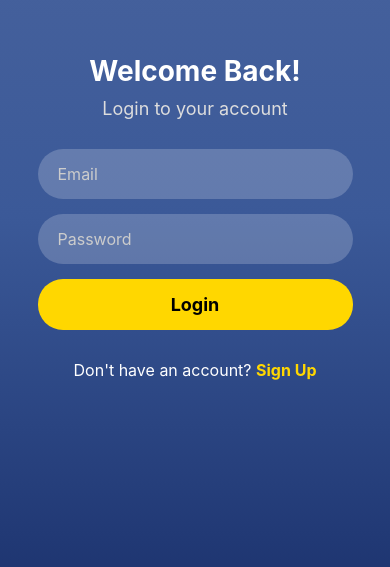
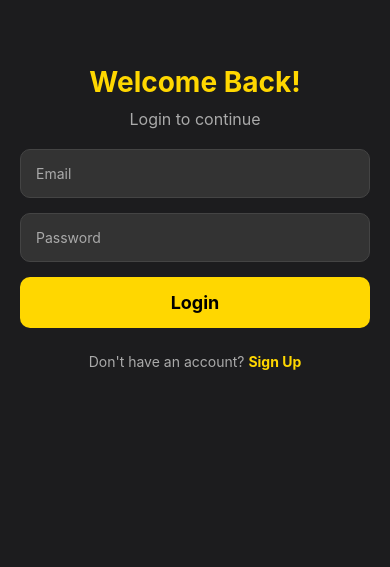
Before and after one commit to Qusai007/EventOrganizerApp, a React Native app: screen /Login in a window 390 px wide. Shown: the part 205-772 px from the top of the page. Built offline with nearby package versions, Linux system fonts and the light colour scheme; no server answers.

Commit message:
Update LoginScreen

```diff
--- a/screens/LoginScreen.js
+++ b/screens/LoginScreen.js
@@ -1,119 +1,105 @@
-import React, { useState } from "react";
-import {
-  View,
-  Text,
-  TextInput,
-  TouchableOpacity,
-  StyleSheet,
-  Alert,
-} from "react-native";
-import { auth } from "../firebase";
-import { signInWithEmailAndPassword } from "firebase/auth";
-import { LinearGradient } from "expo-linear-gradient";
+import React, { useState } from 'react';
+import { View, Text, TextInput, TouchableOpacity, StyleSheet, Alert } from 'react-native';
+import { auth } from '../firebase';
+import { signInWithEmailAndPassword } from 'firebase/auth';
 
 export default function LoginScreen({ navigation }) {
-  const [email, setEmail] = useState("");
-  const [password, setPassword] = useState("");
+  const [email, setEmail] = useState('');
+  const [password, setPassword] = useState('');
 
   const handleLogin = async () => {
     try {
       await signInWithEmailAndPassword(auth, email, password);
-      Alert.alert("Success", "Logged in successfully!");
-      navigation.navigate("Main");
+      Alert.alert('Success', 'Logged in successfully!');
+      navigation.navigate('Main');
     } catch (error) {
-      Alert.alert("Error", "Invalid email or password.");
+      Alert.alert('Error', 'Invalid email or password.');
     }
   };
 
   return (
-    <LinearGradient
-      colors={["#4c669f", "#3b5998", "#192f6a"]}
-      style={styles.container}
-    >
+    <View style={styles.container}>
       <Text style={styles.title}>Welcome Back!</Text>
-      <Text style={styles.subtitle}>Login to your account</Text>
+      <Text style={styles.subtitle}>Login to continue</Text>
       <TextInput
         style={styles.input}
         placeholder="Email"
-        placeholderTextColor="#ccc"
         value={email}
         onChangeText={setEmail}
         keyboardType="email-address"
+        placeholderTextColor="#aaa"
       />
       <TextInput
         style={styles.input}
         placeholder="Password"
-        placeholderTextColor="#ccc"
         value={password}
         secureTextEntry
         onChangeText={setPassword}
+        placeholderTextColor="#aaa"
       />
-      <TouchableOpacity style={styles.loginButton} onPress={handleLogin}>
-        <Text style={styles.loginButtonText}>Login</Text>
+      <TouchableOpacity style={styles.button} onPress={handleLogin}>
+        <Text style={styles.buttonText}>Login</Text>
       </TouchableOpacity>
-      <TouchableOpacity
-        style={styles.signupLink}
-        onPress={() => navigation.navigate("SignUp")}
-      >
-        <Text style={styles.signupText}>
-          Don't have an account?{" "}
-          <Text style={styles.signupTextHighlight}>Sign Up</Text>
+      <TouchableOpacity style={styles.linkButton} onPress={() => navigation.navigate('SignUp')}>
+        <Text style={styles.linkText}>
+          Don't have an account? <Text style={styles.highlightText}>Sign Up</Text>
         </Text>
       </TouchableOpacity>
-    </LinearGradient>
+    </View>
   );
 }
 
 const styles = StyleSheet.create({
   container: {
     flex: 1,
-    justifyContent: "center",
-    alignItems: "center",
+    justifyContent: 'center',
+    alignItems: 'center',
+    backgroundColor: '#1c1c1e',
     padding: 20,
   },
   title: {
     fontSize: 28,
-    fontWeight: "bold",
-    color: "#fff",
+    fontWeight: 'bold',
+    color: '#FFD700',
     marginBottom: 10,
   },
   subtitle: {
-    fontSize: 18,
-    color: "#ddd",
-    marginBottom: 30,
+    fontSize: 16,
+    color: '#aaa',
+    marginBottom: 20,
   },
   input: {
-    width: "90%",
-    height: 50,
-    backgroundColor: "rgba(255, 255, 255, 0.2)",
-    borderRadius: 25,
-    paddingHorizontal: 20,
+    width: '100%',
+    padding: 15,
+    borderWidth: 1,
+    borderColor: '#444',
+    borderRadius: 10,
     marginBottom: 15,
-    color: "#fff",
-    fontSize: 16,
+    backgroundColor: '#333',
+    color: '#fff',
   },
-  loginButton: {
-    backgroundColor: "#FFD700",
-    paddingVertical: 15,
-    width: "90%",
-    borderRadius: 25,
-    alignItems: "center",
-    marginBottom: 20,
+  button: {
+    backgroundColor: '#FFD700',
+    padding: 15,
+    borderRadius: 10,
+    width: '100%',
+    alignItems: 'center',
+    marginBottom: 15,
   },
-  loginButtonText: {
-    color: "#000",
+  buttonText: {
+    color: '#000',
     fontSize: 18,
-    fontWeight: "bold",
+    fontWeight: 'bold',
   },
-  signupLink: {
+  linkButton: {
     marginTop: 10,
   },
-  signupText: {
-    color: "#fff",
-    fontSize: 16,
+  linkText: {
+    color: '#aaa',
+    fontSize: 14,
   },
-  signupTextHighlight: {
-    color: "#FFD700",
-    fontWeight: "bold",
+  highlightText: {
+    color: '#FFD700',
+    fontWeight: 'bold',
   },
 });
--- a/screens/SignUpScreen.js
+++ b/screens/SignUpScreen.js
@@ -1,5 +1,5 @@
 import React, { useState } from 'react';
-import { View, Text, TextInput, Button, StyleSheet, Alert } from 'react-native';
+import { View, Text, TextInput, TouchableOpacity, StyleSheet, Alert } from 'react-native';
 import { auth } from '../firebase';
 import { createUserWithEmailAndPassword } from 'firebase/auth';
 
@@ -19,13 +19,14 @@ export default function SignUpScreen({ navigation }) {
 
   return (
     <View style={styles.container}>
-      <Text style={styles.title}>Sign Up</Text>
+      <Text style={styles.title}>Create an Account</Text>
       <TextInput
         style={styles.input}
         placeholder="Email"
         value={email}
         onChangeText={setEmail}
         keyboardType="email-address"
+        placeholderTextColor="#aaa"
       />
       <TextInput
         style={styles.input}
@@ -33,9 +34,14 @@ export default function SignUpScreen({ navigation }) {
         value={password}
         secureTextEntry
         onChangeText={setPassword}
+        placeholderTextColor="#aaa"
       />
-      <Button title="Sign Up" onPress={handleSignUp} />
-      <Button title="Back to Login" onPress={() => navigation.navigate('Login')} />
+      <TouchableOpacity style={styles.signUpButton} onPress={handleSignUp}>
+        <Text style={styles.signUpButtonText}>Sign Up</Text>
+      </TouchableOpacity>
+      <TouchableOpacity style={styles.backButton} onPress={() => navigation.navigate('Login')}>
+        <Text style={styles.backButtonText}>Back to Login</Text>
+      </TouchableOpacity>
     </View>
   );
 }
@@ -44,21 +50,50 @@ const styles = StyleSheet.create({
   container: {
     flex: 1,
     justifyContent: 'center',
+    alignItems: 'center',
+    backgroundColor: '#282c34',
     padding: 20,
-    backgroundColor: '#f8f9fa',
   },
   title: {
-    fontSize: 24,
+    fontSize: 28,
     fontWeight: 'bold',
-    textAlign: 'center',
+    color: '#fff',
     marginBottom: 20,
   },
   input: {
+    width: '100%',
+    padding: 15,
     borderWidth: 1,
-    borderColor: '#ccc',
-    borderRadius: 5,
-    padding: 10,
-    marginBottom: 10,
-    backgroundColor: '#fff',
+    borderColor: '#444',
+    borderRadius: 10,
+    marginBottom: 15,
+    backgroundColor: '#444',
+    color: '#fff',
+  },
+  signUpButton: {
+    backgroundColor: '#FFD700',
+    padding: 15,
+    borderRadius: 10,
+    width: '100%',
+    alignItems: 'center',
+    marginBottom: 15,
+  },
+  signUpButtonText: {
+    color: '#000',
+    fontSize: 18,
+    fontWeight: 'bold',
+  },
+  backButton: {
+    borderColor: '#FFD700',
+    borderWidth: 1,
+    padding: 15,
+    borderRadius: 10,
+    width: '100%',
+    alignItems: 'center',
+  },
+  backButtonText: {
+    color: '#FFD700',
+    fontSize: 16,
+    fontWeight: 'bold',
   },
 });
```
